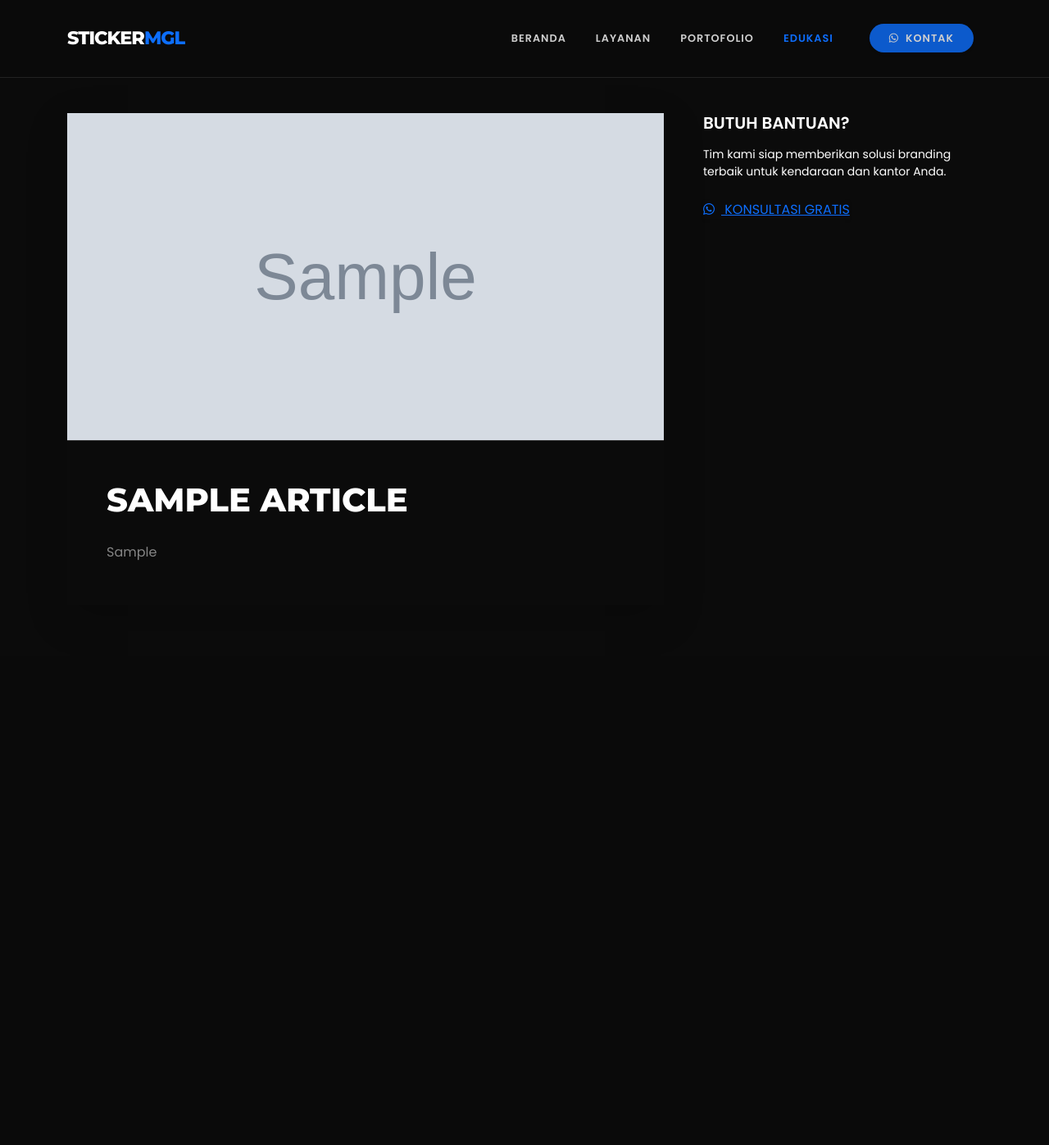
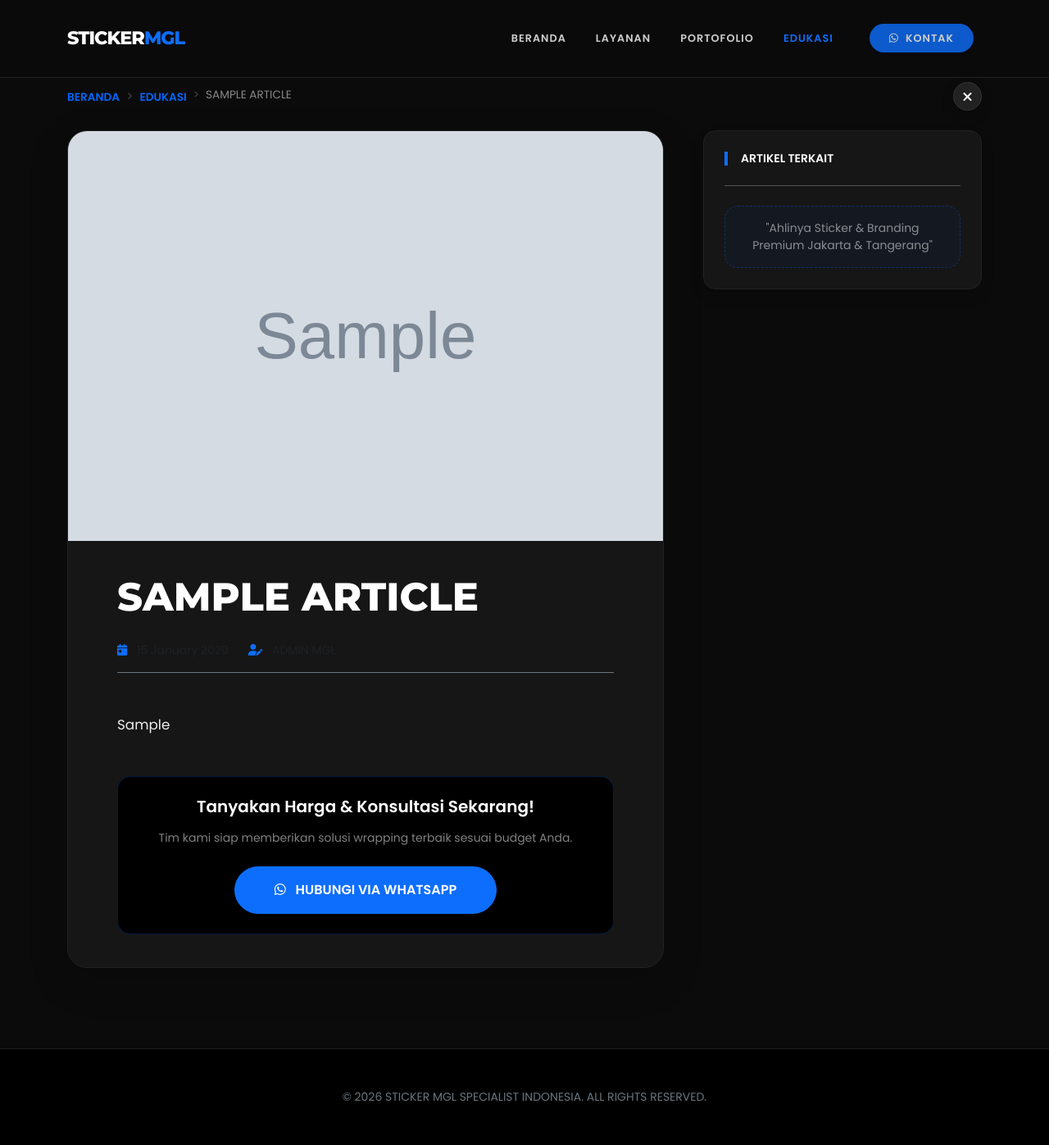
Before and after one commit to dziie-id/mgl, a PHP site: the page made by baca.php in a window 1280 px wide. Shown: the whole page at 82% size. Before the commit the page ends 684 px from the top, so only its background shows below. Run offline with PHP 8.4, Linux system fonts and the light colour scheme; tables that the repository leaves empty or names only in its code hold one stand-in row (values such as "Sample post"); grey boxes marked "Sample" are stand-in pictures; a stand-in replaces the project's code that opens the database connection; some libraries are stand-ins or nearby versions.

Commit message:
update baca.php

```diff
--- a/baca.php
+++ b/baca.php
@@ -1,63 +1,154 @@
 <?php
 include 'includes/db.php';
+
 $slug = $_GET['slug'] ?? '';
 $stmt = $pdo->prepare("SELECT * FROM articles WHERE slug = ?");
 $stmt->execute([$slug]);
 $art = $stmt->fetch();
-if (!$art) {
-    header("Location: artikel.php");
-    exit;
-}
+
+if (!$art) { header("Location: artikel.php"); exit; }
 
 $thumb = $art['thumbnail'];
 $path = "uploads/articles/" . $thumb;
-if (!file_exists($path) || empty($thumb)) {
-    $path = "uploads/gallery/" . $thumb;
-}
+if (!file_exists($path) || empty($thumb)) { $path = "uploads/gallery/" . $thumb; }
 ?>
 <!DOCTYPE html>
 <html lang="id">
-
 <head>
     <meta charset="UTF-8">
     <meta name="viewport" content="width=device-width, initial-scale=1.0">
     <title><?= $art['judul'] ?> | Sticker MGL</title>
-    <meta name="description" content="<?= !empty($art['meta_desc']) ? $art['meta_desc'] : substr(strip_tags($art['konten']), 0, 160) ?>">
-    <meta name="keywords" content="<?= !empty($art['keyword']) ? $art['keyword'] : 'sticker, branding mobil, jasa pasang sticker' ?>">
+    <link rel="icon" type="image/png" href="<?= BASE_URL ?>/assets/img/favicon.png">
+
+    <meta name="description" content="<?= $art['meta_desc'] ?>">
+    <meta name="keywords" content="<?= $art['keyword'] ?>">
+
     <link href="https://fonts.googleapis.com/css2?family=Montserrat:wght@700;800&family=Poppins:wght@300;400;600&display=swap" rel="stylesheet">
     <link href="https://cdn.jsdelivr.net/npm/bootstrap@5.3.0/dist/css/bootstrap.min.css" rel="stylesheet">
     <link rel="stylesheet" href="https://cdnjs.cloudflare.com/ajax/libs/font-awesome/6.4.0/css/all.min.css">
-    <link rel="stylesheet" href="https://cdn.jsdelivr.net/npm/@fancyapps/ui@5.0/dist/fancybox/fancybox.css" />
     <link rel="stylesheet" href="<?= BASE_URL ?>assets/css/style-front.css">
+
+    <style>
+        :root { --primary: #0066ff; --dark: #0b0b0b; --dark-soft: #161616; }
+        body { background-color: var(--dark); color: #ffffff; font-family: 'Poppins', sans-serif; padding-top: 100px; }
+
+        .breadcrumb-item + .breadcrumb-item::before { content: ">"; color: #444; }
+        .breadcrumb-item a { color: var(--primary); text-decoration: none; font-size: 0.85rem; font-weight: 600; }
+        .breadcrumb-item.active { color: #888; font-size: 0.85rem; }
+
+        .btn-back-circle {
+            width: 35px; height: 35px; background: #222; border: 1px solid #333;
+            border-radius: 50%; display: flex; align-items: center; justify-content: center;
+            color: #fff; transition: 0.3s; text-decoration: none;
+        }
+        .btn-back-circle:hover { background: var(--primary); border-color: var(--primary); color: white; }
+
+        .article-card { background: var(--dark-soft); border-radius: 24px; border: 1px solid #222; overflow: hidden; margin-bottom: 50px; }
+        .main-img { width: 100%; max-height: 500px; object-fit: cover; }
+
+        .content-body { padding: 40px 60px; }
+        @media (max-width: 768px) { .content-body { padding: 30px 20px; } }
+
+        .judul-utama { font-family: 'Montserrat', sans-serif; font-weight: 800; line-height: 1.2; margin-bottom: 25px; color: #fff; }
+
+        .text-artikel {
+            font-size: 1.05rem;
+            color: #eeeeee !important;
+            line-height: 1.8;
+        }
+
+        .text-artikel h2, .text-artikel h3 {
+            color: var(--primary); font-weight: 700; margin-top: 40px; margin-bottom: 20px;
+            font-family: 'Montserrat', sans-serif; text-transform: uppercase; letter-spacing: 1px;
+        }
+        .text-artikel p { margin-bottom: 20px; opacity: 0.9; }
+        .text-artikel ul, .text-artikel ol { margin-bottom: 25px; padding-left: 20px; }
+        .text-artikel li { margin-bottom: 10px; }
+
+        .sidebar-box { background: var(--dark-soft); border: 1px solid #222; border-radius: 15px; padding: 25px; position: sticky; top: 120px; }
+    </style>
 </head>
-
 <body>
 
-    <?php include 'includes/navbar.php'; ?>
+<?php include 'includes/navbar.php'; ?>
 
-    <div class="container py-5">
-        <div class="row g-5">
-            <div class="col-lg-8">
-                <div class="article-card shadow-lg">
-                    <img src="<?= $path ?>" class="w-100" style="height: 400px; object-fit: cover; border-bottom: 1px solid #333;">
-                    <div class="p-4 p-md-5">
-                        <h1 class="judul-artikel mb-4"><?= $art['judul'] ?></h1>
-                        <div class="text-white-50 lh-lg"><?= $art['konten'] ?></div>
+<div class="container">
+    <div class="d-flex justify-content-between align-items-center mb-4">
+        <nav aria-label="breadcrumb">
+            <ol class="breadcrumb mb-0">
+                <li class="breadcrumb-item"><a href="index.php">BERANDA</a></li>
+                <li class="breadcrumb-item"><a href="artikel.php">EDUKASI</a></li>
+                <li class="breadcrumb-item active text-truncate" style="max-width: 150px;"><?= strtoupper($art['judul']) ?></li>
+            </ol>
+        </nav>
+        <a href="artikel.php" class="btn-back-circle shadow" title="Kembali ke Daftar">
+            <i class="fa-solid fa-xmark"></i>
+        </a>
+    </div>
+
+    <div class="row g-5">
+        <div class="col-lg-8">
+            <div class="article-card shadow-lg">
+                <img src="<?= $path ?>" class="main-img" alt="<?= $art['judul'] ?>">
+
+                <div class="content-body">
+                    <h1 class="judul-utama display-5 text-uppercase"><?= $art['judul'] ?></h1>
+
+                    <div class="d-flex align-items-center mb-5 text-muted small border-bottom border-secondary pb-3">
+                        <span class="me-4"><i class="fa-solid fa-calendar-day me-2 text-primary"></i> <?= date('d F Y', strtotime($art['created_at'])) ?></span>
+                        <span><i class="fa-solid fa-user-pen me-2 text-primary"></i> ADMIN MGL</span>
+                    </div>
+
+                    <div class="text-artikel">
+                        <?= $art['konten'] ?>
+                    </div>
+
+                    <div class="mt-5 p-4 rounded-4 bg-black text-center border border-primary border-opacity-25">
+                        <h5 class="text-white fw-bold mb-3">Tanyakan Harga & Konsultasi Sekarang!</h5>
+                        <p class="small text-white-50 mb-4">Tim kami siap memberikan solusi wrapping terbaik sesuai budget Anda.</p>
+                        <a href="https://wa.me/6281399252950" class="btn btn-primary px-5 py-3 rounded-pill fw-bold shadow">
+                            <i class="fa-brands fa-whatsapp me-2"></i> HUBUNGI VIA WHATSAPP
+                        </a>
                     </div>
                 </div>
             </div>
-            <div class="col-lg-4">
-                <div class="sidebar-box mb-4">
-                    <h5 class="fw-bold text-white mb-3">BUTUH BANTUAN?</h5>
-                    <p class="small sidebar-text mb-4">Tim kami siap memberikan solusi branding terbaik untuk kendaraan dan kantor Anda.</p>
-                    <a href="https://wa.me/62895333029272" class="btn-wa shadow-sm"><i class="fa-brands fa-whatsapp me-2"></i> KONSULTASI GRATIS</a>
+        </div>
+
+        <div class="col-lg-4">
+            <div class="sidebar-box shadow">
+                <h5 class="fw-bold text-white mb-4 text-uppercase small border-start border-primary border-4 ps-3">Artikel Terkait</h5>
+                <?php
+                $related = $pdo->query("SELECT judul, slug, thumbnail FROM articles WHERE slug != '$slug' ORDER BY RAND() LIMIT 4")->fetchAll();
+                foreach($related as $r):
+                    $r_path = "uploads/articles/" . $r['thumbnail'];
+                    if (!file_exists($r_path) || empty($r['thumbnail'])) { $r_path = "uploads/gallery/" . $r['thumbnail']; }
+                    if (!file_exists($r_path) || empty($r['thumbnail'])) { $r_path = "https://placehold.co/100x100/1a1a1a/ffffff?text=MGL"; }
+                ?>
+                <div class="d-flex align-items-start mb-4">
+                    <img src="<?= $r_path ?>" class="rounded-3 shadow-sm" style="width: 75px; height: 75px; object-fit: cover; border: 1px solid #333;">
+                    <div class="ms-3">
+                        <a href="baca.php?slug=<?= $r['slug'] ?>" class="text-decoration-none text-white small fw-bold d-block mb-1" style="line-height: 1.4;"><?= $r['judul'] ?></a>
+                        <small class="text-primary" style="font-size: 10px; font-weight: 700; text-transform: uppercase;">Baca Sekarang</small>
+                    </div>
+                </div>
+                <?php endforeach; ?>
+
+                <hr class="opacity-25 my-4">
+
+                <div class="text-center p-3 rounded-4" style="background: rgba(0,102,255,0.05); border: 1px dashed rgba(0,102,255,0.3);">
+                    <p class="small text-white-50 mb-0 italic">"Ahlinya Sticker & Branding Premium Jakarta & Tangerang"</p>
                 </div>
             </div>
         </div>
     </div>
+</div>
 
-    <script src="https://code.jquery.com/jquery-3.6.0.min.js"></script>
-    <script src="https://cdn.jsdelivr.net/npm/bootstrap@5.3.0/dist/js/bootstrap.bundle.min.js"></script>
+<footer class="py-5 bg-black border-top border-secondary border-opacity-25 text-center mt-5">
+    <div class="container small text-secondary">
+        &copy; <?= date('Y') ?> STICKER MGL SPECIALIST INDONESIA. ALL RIGHTS RESERVED.
+    </div>
+</footer>
+
+<script src="https://cdn.jsdelivr.net/npm/bootstrap@5.3.0/dist/js/bootstrap.bundle.min.js"></script>
 </body>
-
 </html>
```
